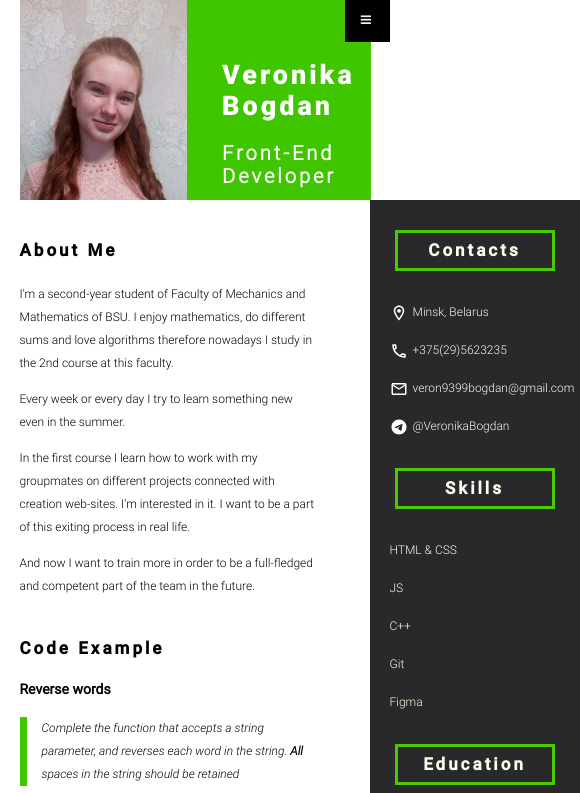
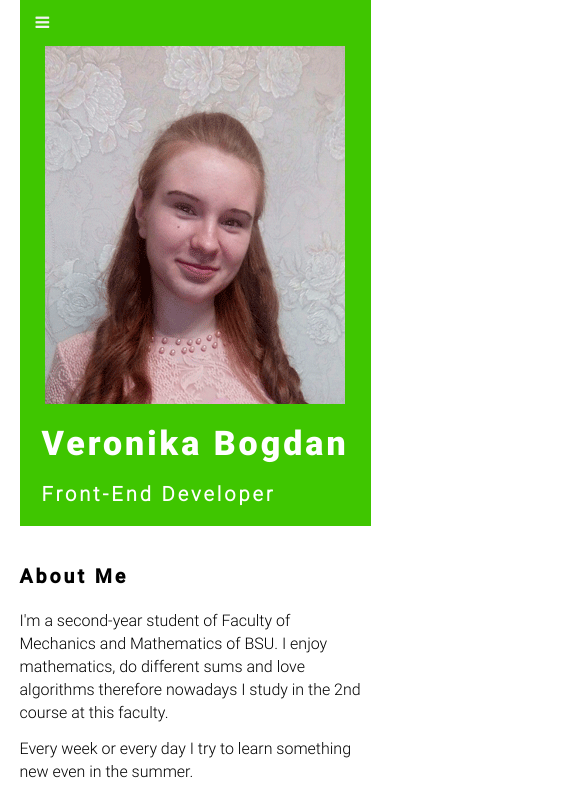
Before and after one commit to VeronikaBogdan/rsschool-cv, a plain HTML site: page index.html in a window 390 px wide. Shown: the top 793 px of the page, 580 px wide, since content can reach past the window. Drawn offline with nearby package versions, Linux system fonts and the light colour scheme.

Commit message:
feat: do menu button and fiish adaptive

```diff
--- a/css/style.css
+++ b/css/style.css
@@ -120,15 +120,10 @@ a:hover, a:focus {
 
 .topnav .icon {
 	display: none;
-	position: absolute;
+	/* position: absolute;
 	top: 0;
-	right: 0;
+	right: 0; */
 }
-
-
-
-
-
 
 .header__title {
 	max-width: inherit;
@@ -261,9 +256,6 @@ footer ul#footer a:hover {
 	img.img {
 		width: 230px;
 	}
-	main {
-		justify-content: space-between;
-	}
 }
 
 
@@ -333,16 +325,13 @@ footer ul#footer a:hover {
 	}
 	article {
 		max-width: 300px;
+		padding-right: 30px;
 	}
 	aside {
 		min-width: 210px;
 	}
-	/* .wrap{
-		display: flex;
-		flex-wrap: wrap;
-	} */
 	.dark__title {
-		margin: 30px 25px;
+		margin: 30px 20px;
 		padding: 0;
 	}
 	.sidebar > ul > li {
@@ -352,27 +341,24 @@ footer ul#footer a:hover {
 		margin-right: 5px;
 	}
 	p.dark {
-		margin-left: 25px;
+		margin-left: 20px;
 	}
 	.sidebar > ul > li > img {
-		margin-right: 2зч;
+		margin-right: 2px;
 		height: 18px;
 	}
-
-
-
-
+	.topnav {
+		background-color: #3FC600;
+	}
 	.topnav a:first-child {
 		display: none;
-
 	}
   .topnav a:not(:first-child) {
 		display: none;
 	}
   .topnav a.icon {
-    /* float: right; */
-    display: block;
-		background-color: #000/*#4AC900*/;
+		display: block;
+		background-color: #3FC600;
 
   }
 	nav {
@@ -384,12 +370,6 @@ footer ul#footer a:hover {
     flex-direction: column;
 		background-color: #4AC900;
 	}
-  .topnav.responsive a.icon {
-    /* position: absolute;
-    right: 0;
-    top: 0; */
-
-  }
   .topnav.responsive a {
     float: none;
     display: block;
@@ -401,9 +381,69 @@ footer ul#footer a:hover {
 
 
 @media (max-width: 576px) {
+	:root {
+		--h1: 34px;
+		--h2: 20px;
+		--h3: 19.5px;
+		--h4: 18px;
+		--p: 16px;
+		--code: 10px;
+	}
 	.container {
-			max-width: 90%;
+		max-width: 90%;
 	}
+	.header{
+		max-width: 100%;
+		flex-direction: column;
+	}
+	.header > img {
+		max-width: 100%;
+		height: 100%;
+		align-self: center;
+	}
+	.wrap{
+		display: flex;
+		flex-wrap: wrap;
+	}
+	.header__title {
+		align-self: center;
+		padding: 20px 0;
+	}
+	h1 {
+		margin-top: 0;
+	}
+	h3#MyProjects {
+		margin-top: 0;
+	}
+	article {
+		max-width: 100%;
+		padding-right: 0;
+	}
+	section.project {
+		margin-bottom: 15px;
+	}
+	#footer {
+		max-width: 100%;
+	}
+}
 
-
+@media (max-width: 320px) {
+	:root {
+		--h1: 27px;
+		--h2: 17px;
+		--h3: 17px;
+		--h4: 14px;
+		--p: 16px;
+		--code: 10px;
+	}
+	.container {
+		/* max-width: 100%; */
+		/* padding: 0 10px; */
+	}
+	/* .header {
+		max-width: 310px;
+	} */
+	#logo {
+		width: 100px;
+	}
 }
--- a/index.html
+++ b/index.html
@@ -14,7 +14,11 @@
 </head>
 <body>
 	<header class="container">
-
+		<div class="topnav">
+			<a href="javascript:void(0);" class="icon header" onclick="myFunction()">
+				<i class="fa fa-bars" id="button"></i>
+			</a>
+		</div>
 		<nav class="topnav header" id="myTopnav">
 			<a href="#info">About Me</a>
 			<a href="#contacts">Contacts</a>
@@ -26,16 +30,9 @@
 				<i class="fa fa-bars" id="button"></i>
 			</a> -->
 		</nav>
-
-
 		<div class="header">
 			<img src="img/my_photo.png" height="300" alt="photo: Veronika Bogdan">
 			<div class="header__title ">
-				<div class="topnav">
-					<a href="javascript:void(0);" class="icon header" onclick="myFunction()">
-						<i class="fa fa-bars" id="button"></i>
-					</a>
-				</div>
 				<h1>Veronika Bogdan</h1>
 				<h2>Front-End Developer</h2>
 			</div>
@@ -152,8 +149,14 @@ function reverseWords(str) {
 	<footer>
 		<ul id="footer" class="container">
 			<li>2021</li>
-			<li><a href="https://github.com/VeronikaBogdan">GitHub</a></li>
-			<li><a href="https://rs.school/js/"><img src="img/logo.svg" width="150" alt="photo: logo"></a></li>
+			<li>
+				<a href="https://github.com/VeronikaBogdan">GitHub</a>
+			</li>
+			<li>
+				<a href="https://rs.school/js/">
+					<img src="img/logo.svg" width="150" id="logo" alt="photo: logo">
+				</a>
+			</li>
 		</ul>
 	</footer>
 	<!-- /#footer -->
```
